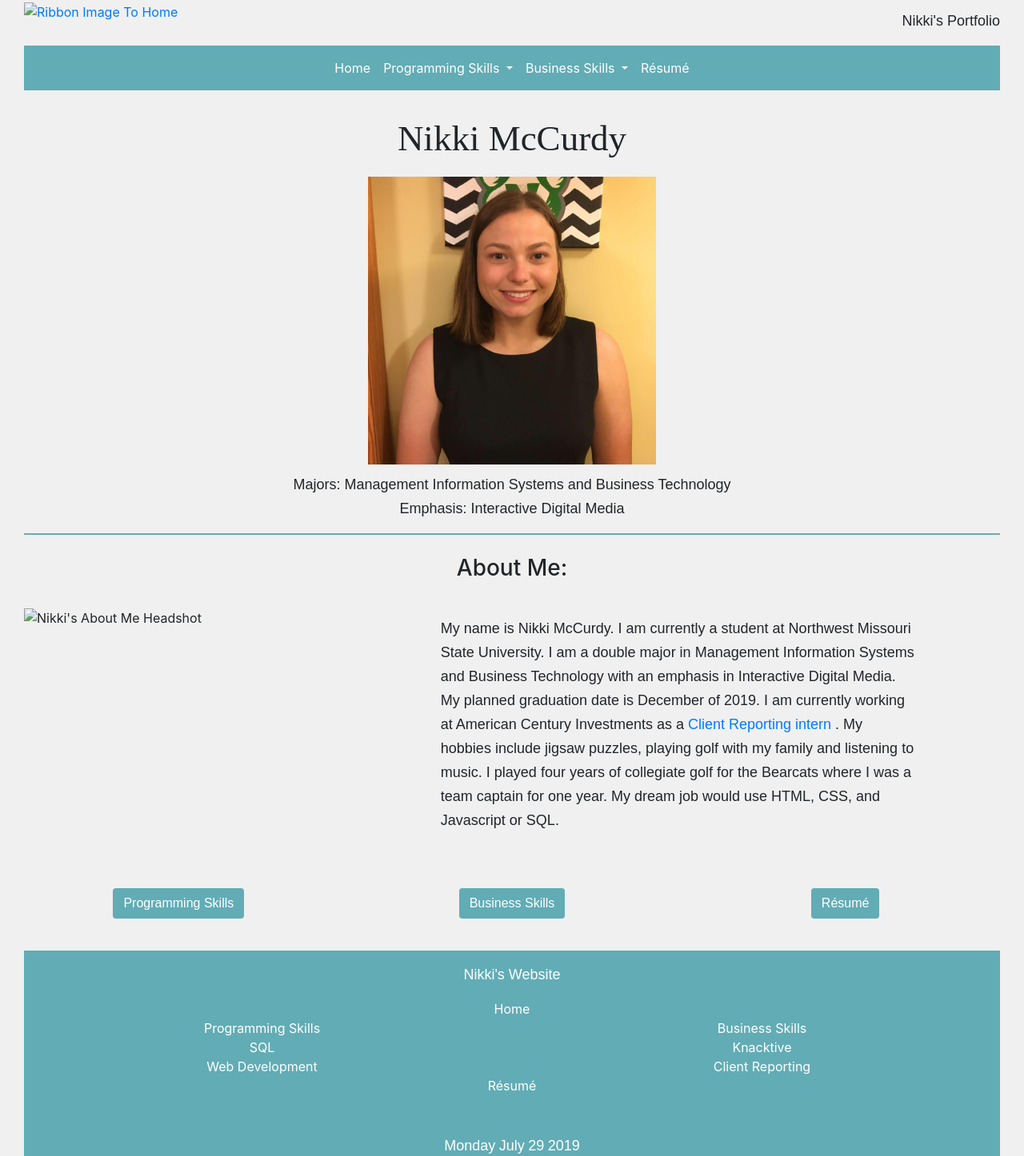
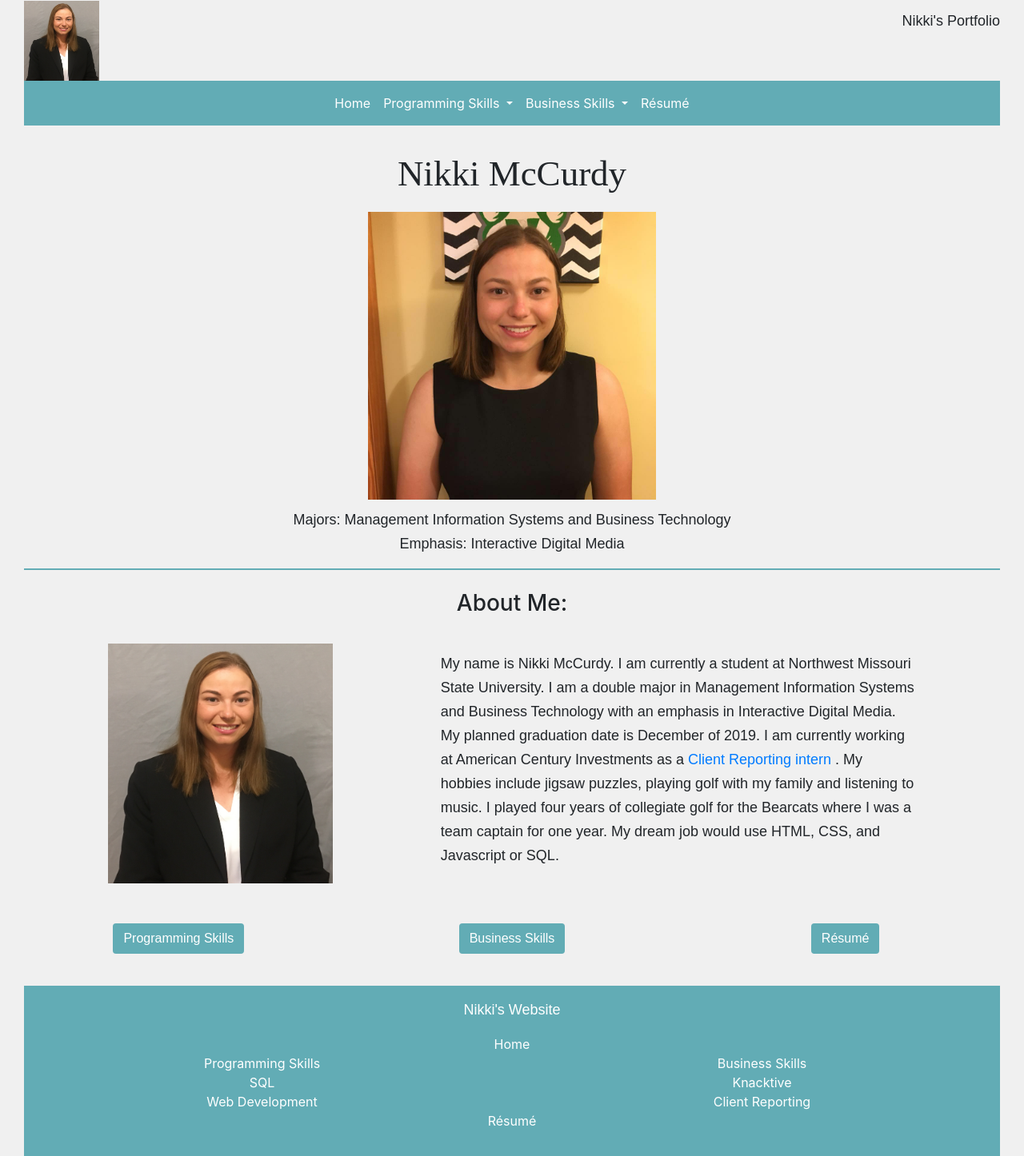
Before and after one commit to nkmccurdy34/NikkisPortfolio, a plain HTML site: page index.html in a window 1280 px wide. Shown: the top 1446 px of the page at 80% size. Drawn offline with nearby package versions, Linux system fonts and the light colour scheme; a script that the page names is missing.

Commit message:
Add files via upload

```diff
--- a/index.html
+++ b/index.html
@@ -23,7 +23,7 @@
     <div class="ribbon">
         <div class="row">
             <div class="col-sm-3">
-                <a href="index.html"><img class="ribbonimg" src="NikkiItems/NicoleHeadshot2019.jpg" height="100" alt="Ribbon Image To Home"></a>
+                <a href="index.html"><img class="ribbonimg" src="NicoleHeadshot2019.jpg" height="100" alt="Ribbon Image To Home"></a>
             </div>
             <div class="col-sm-3">
             </div>
@@ -88,7 +88,7 @@
     <h3>About Me: </h3>
     <div class="row">
     <div class="col-sm-5">
-        <img class="centerpic" src="NikkiItems/NicoleHeadshot2019.jpg" height = "300" alt="Nikki's About Me Headshot">
+        <img class="centerpic" src="NicoleHeadshot2019.jpg" height = "300" alt="Nikki's About Me Headshot">
     </div>
     <div class="col-sm-6">
         <p>My name is Nikki McCurdy. I am currently a student at Northwest Missouri State University. I am a double major in Management Information Systems and Business Technology with an emphasis in Interactive Digital Media. My planned graduation date is December of 2019. I am currently working at American Century Investments as a <a class="linkcolor" href="businessSkills.html#internship">Client Reporting intern </a>. My hobbies include jigsaw puzzles, playing golf with my family and listening to music. I played four years of collegiate golf for the Bearcats where I was a team captain for one year. My dream job would use HTML, CSS, and Javascript or SQL. </p>
```
